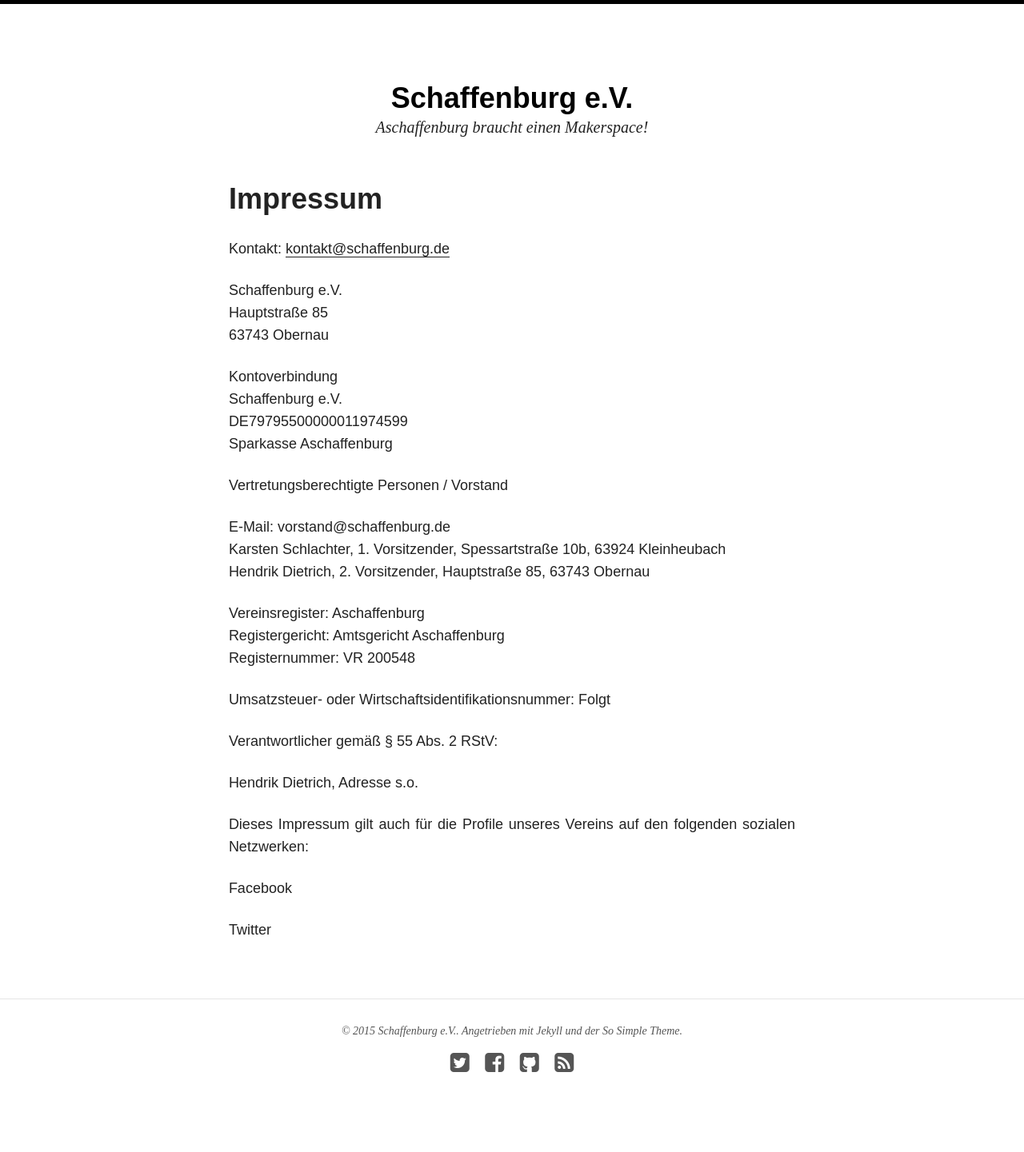
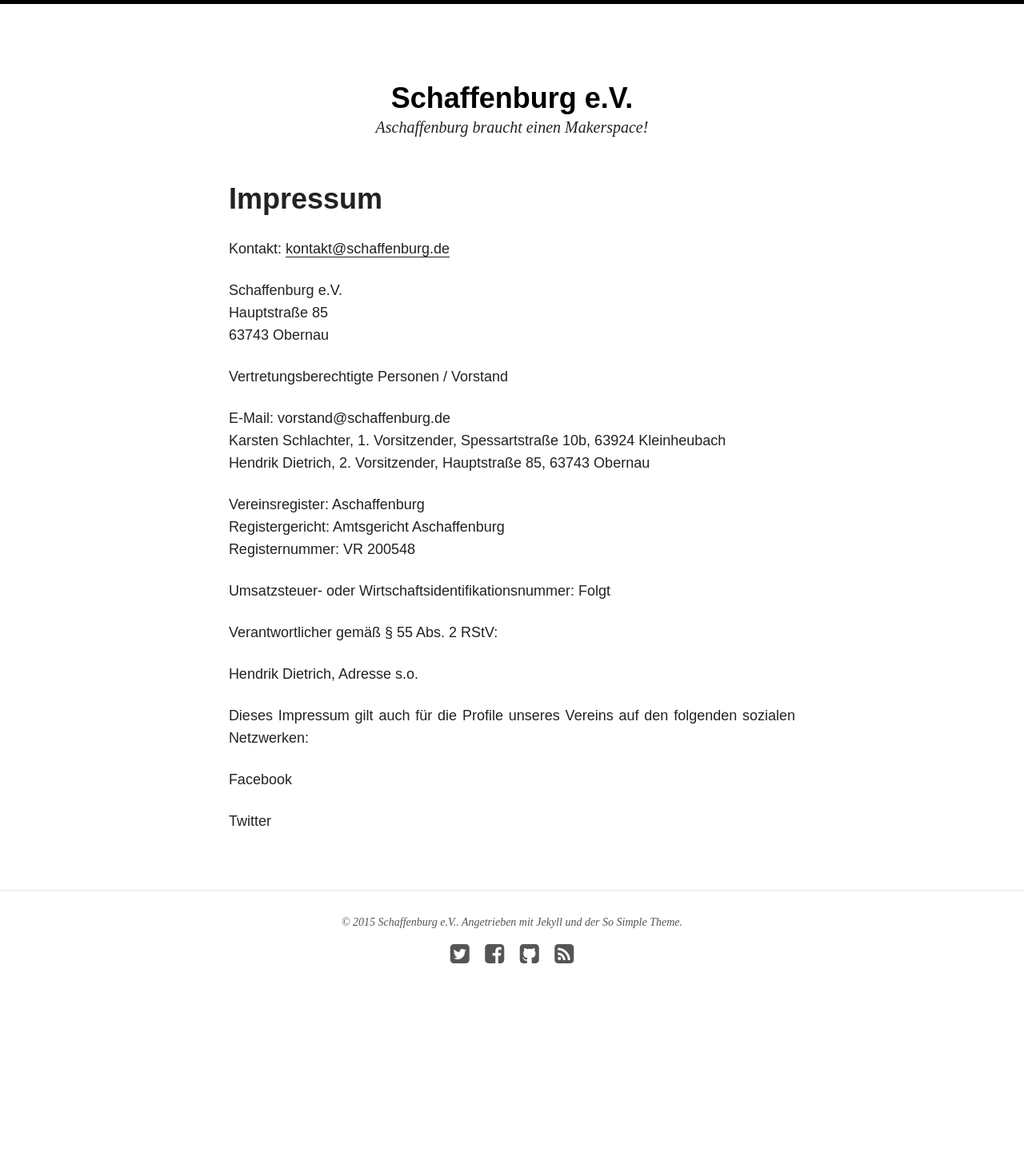
Before and after one commit to Schaffenburg/schaffenburg.github.io, a Jekyll site: the page built from impressum/index.md, in a window 1280 px wide. Shown: the whole page at 80% size. Built offline with Jekyll 4.4.1, drawn with Linux system fonts in a browser that asks for light colours; nearby versions of some CDN libraries; after the commit the page ends 1305 px from its top, so only the background shows below that.

Commit message:
Update index.md

```diff
--- a/impressum/index.md
+++ b/impressum/index.md
@@ -13,12 +13,6 @@ Kontakt: <u>kontakt@schaffenburg.de</u>
 Schaffenburg e.V. <br>
 Hauptstraße 85<br>
 63743 Obernau
-
-Kontoverbindung<br>
-Schaffenburg e.V.<br>
-DE79795500000011974599<br>
-Sparkasse Aschaffenburg<br>
-
 
 Vertretungsberechtigte Personen / Vorstand
 
```
